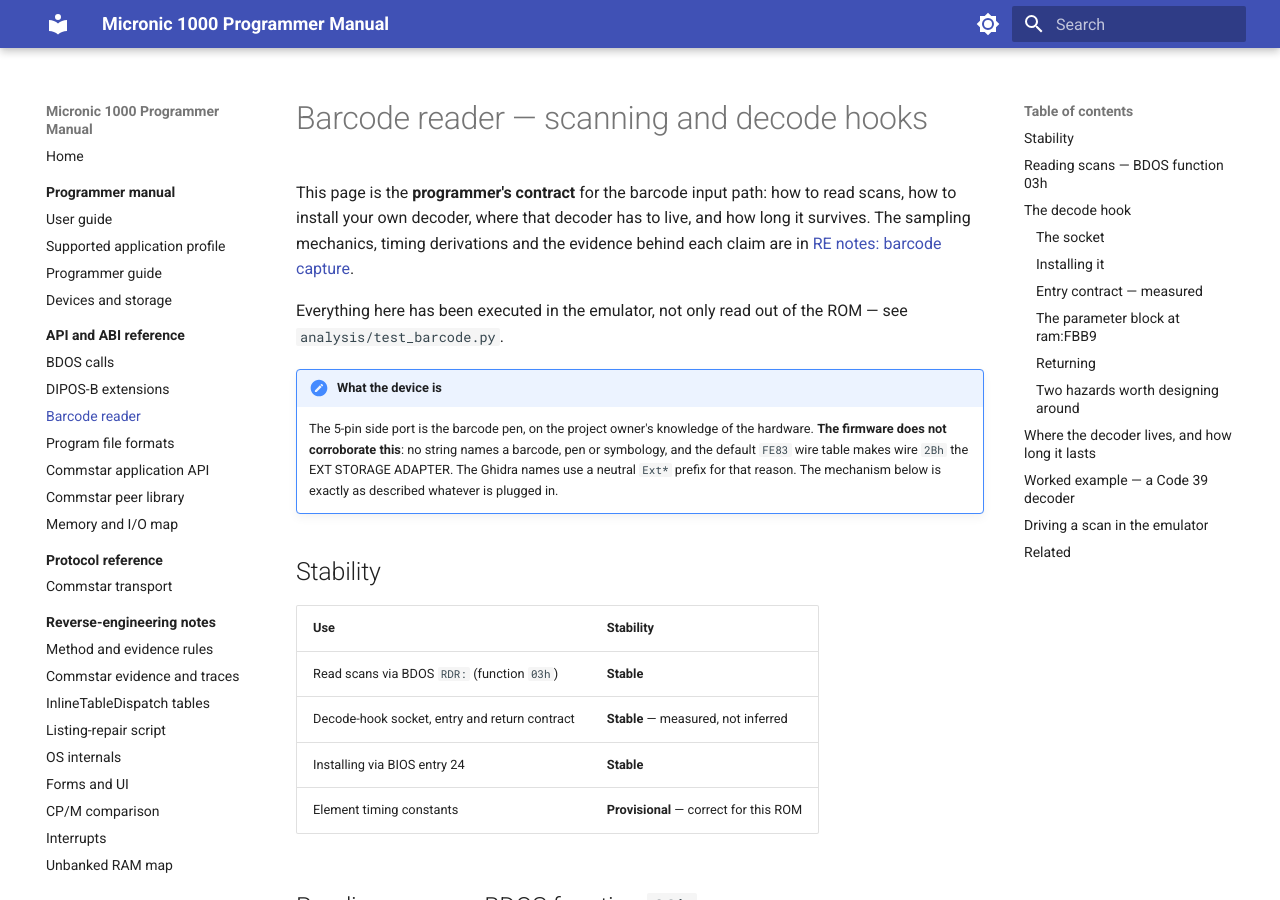
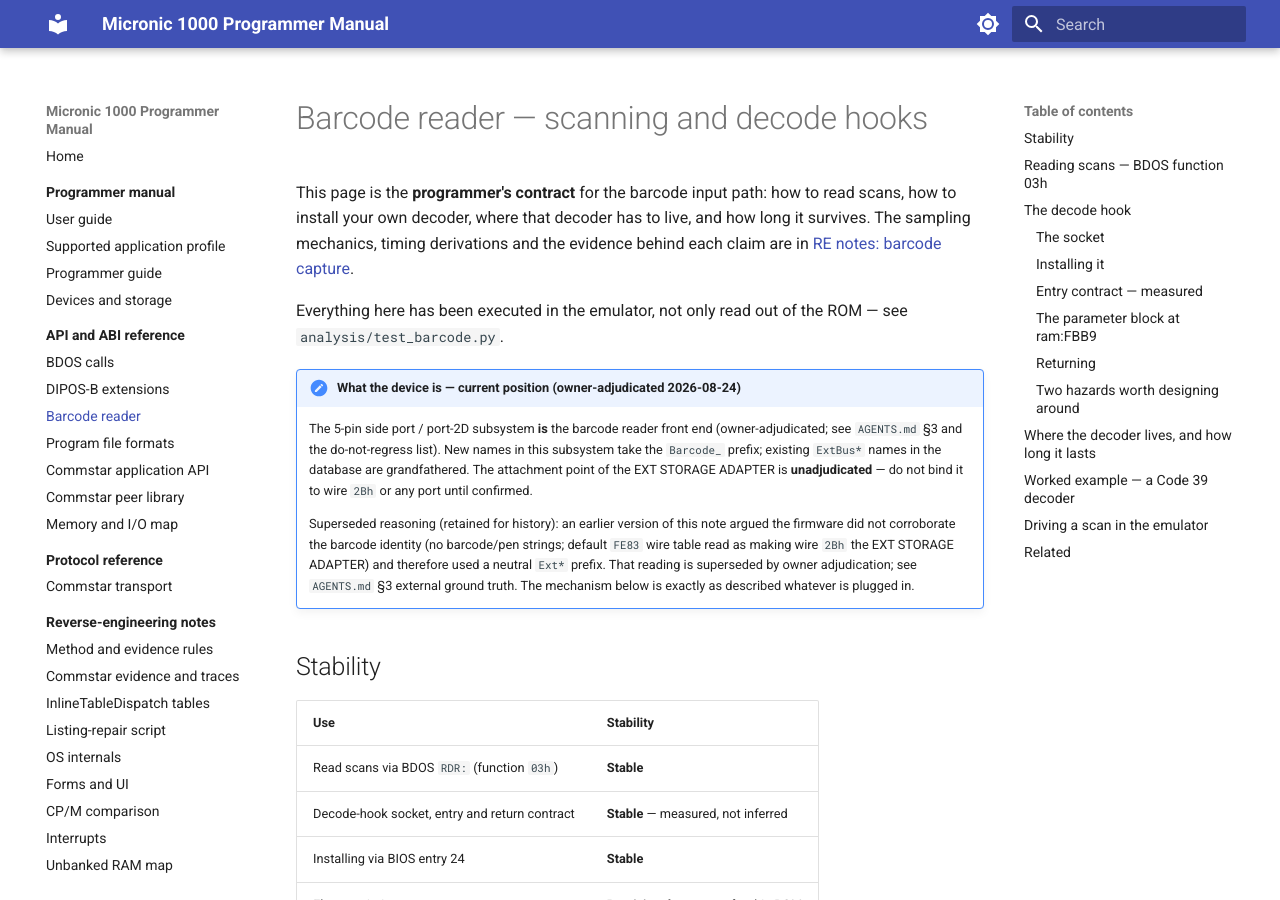
Before and after one commit to philpem/micronic1000, an MkDocs documentation site: the page built from doc/reference/barcode.md, in a window 1280 px wide and 900 px high. Built offline with MkDocs 1.6.1 and Material for MkDocs 9.7.7, drawn with Linux system fonts in a browser that asks for light colours; some of the changed text lies outside the part shown.

Commit message:
docs: correctness fixes - barcode identity, stale review banner, resolved open questions, dead paths

```diff
--- a/doc/reference/barcode.md
+++ b/doc/reference/barcode.md
@@ -9,13 +9,21 @@
 Everything here has been executed in the emulator, not only read out of the
 ROM — see `analysis/test_barcode.py`.
 
-!!! note "What the device is"
-    The 5-pin side port is the barcode pen, on the project owner's knowledge
-    of the hardware. **The firmware does not corroborate this**: no string
-    names a barcode, pen or symbology, and the default `FE83` wire table
-    makes wire `2Bh` the EXT STORAGE ADAPTER. The Ghidra names use a neutral
-    `Ext*` prefix for that reason. The mechanism below is exactly as
-    described whatever is plugged in.
+!!! note "What the device is — current position (owner-adjudicated 2026-08-24)"
+    The 5-pin side port / port-2D subsystem **is** the barcode reader front
+    end (owner-adjudicated; see `AGENTS.md` §3 and the do-not-regress list).
+    New names in this subsystem take the `Barcode_` prefix; existing `ExtBus*`
+    names in the database are grandfathered. The attachment point of the
+    EXT STORAGE ADAPTER is **unadjudicated** — do not bind it to wire `2Bh`
+    or any port until confirmed.
+
+    Superseded reasoning (retained for history): an earlier version of this
+    note argued the firmware did not corroborate the barcode identity (no
+    barcode/pen strings; default `FE83` wire table read as making wire `2Bh`
+    the EXT STORAGE ADAPTER) and therefore used a neutral `Ext*` prefix.
+    That reading is superseded by owner adjudication; see `AGENTS.md` §3
+    external ground truth. The mechanism below is exactly as described
+    whatever is plugged in.
 
 ## Stability
 
```
Also changed, not shown: other parts of doc/reference/barcode.md (+1 -1 lines), doc/re-notes/inline-dispatch.md (+8 -6 lines), doc/re-notes/open-questions.md (+31 -63 lines), doc/re-notes/rtc.md (+5 -4 lines), doc/research/reviews/barcode-os-integration.md (+11 -0 lines), doc/review.md (+7 -5 lines).
